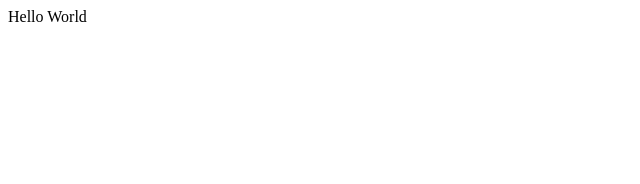
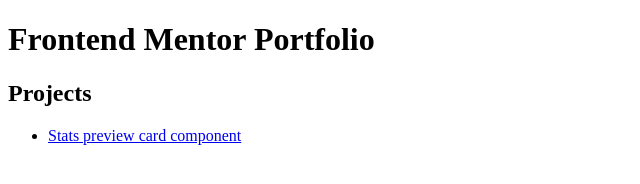
Before and after one commit to renzol2/frontend-mentor, a plain HTML site: page index.html in a window 1280 px wide. Shown: the whole page, without its empty margins (0-640 px from the left). Drawn offline with Linux system fonts and the light colour scheme.

Commit message:
Add link to stats card

```diff
--- a/index.html
+++ b/index.html
@@ -9,7 +9,14 @@
   </head>
   <body>
     <div>
-      Hello World
+      <h1>Frontend Mentor Portfolio</h1>
+
+      <h2>Projects</h2>
+      <ul>
+        <li>
+          <a href="/stats-preview-card-component-main/index.html">Stats preview card component</a>
+        </li>
+      </ul>
     </div>
   </body>
 </html>
```
